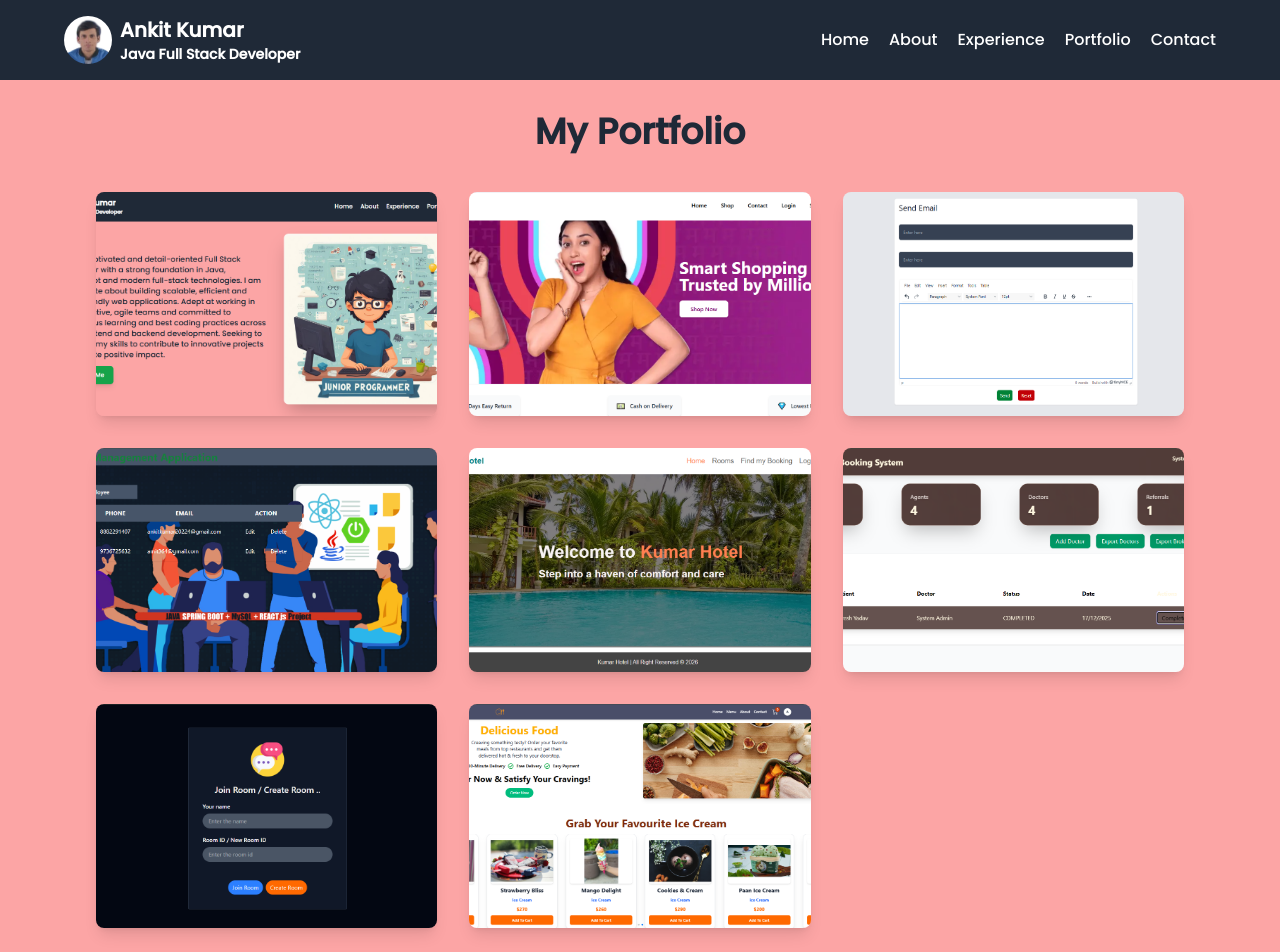
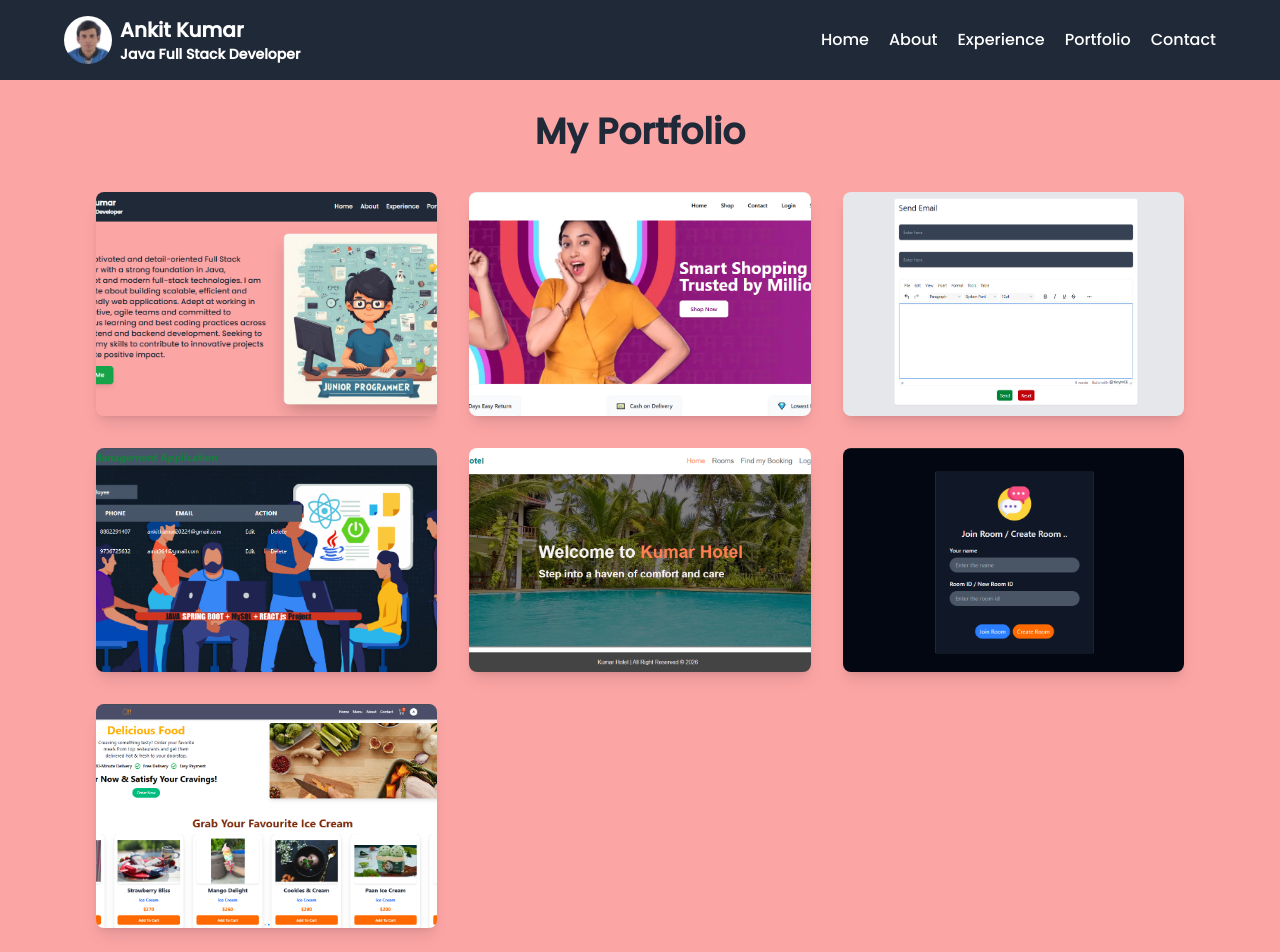
Before and after one commit to Ankit-Kumar-71/PortFolio, a React (Vite) app: page /portfolio in a window 1280 px wide. Shown: the top 952 px of the page. Built offline with nearby package versions, Linux system fonts and the light colour scheme.

Commit message:
delete repository

```diff
--- a/src/pages/PortFolio.jsx
+++ b/src/pages/PortFolio.jsx
@@ -41,13 +41,6 @@ const projects = [
       "A hotel booking application using React and Springboot.",
     image: HotelBookingImage,
     link: "https://github.com/Ankit-Kumar-71/Hotel-booking-Application",
-  },
-  {
-    title : "Appointment Booking Application",
-    description:
-      "An appointment booking application using React and Springboot.",
-    image: AppointmentBookingImage,
-    link: "https://github.com/Ankit-Kumar-71/Appointment-Booking-Appication",
   },
   {
     title: "Chat Application",
```
